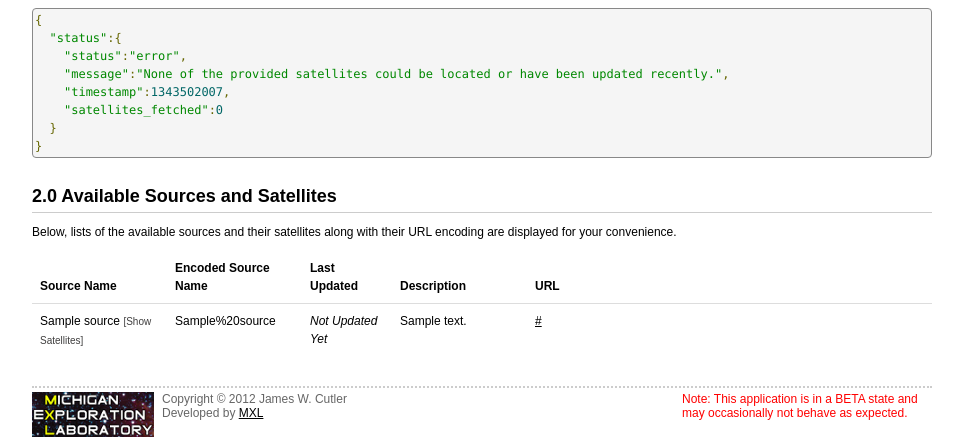
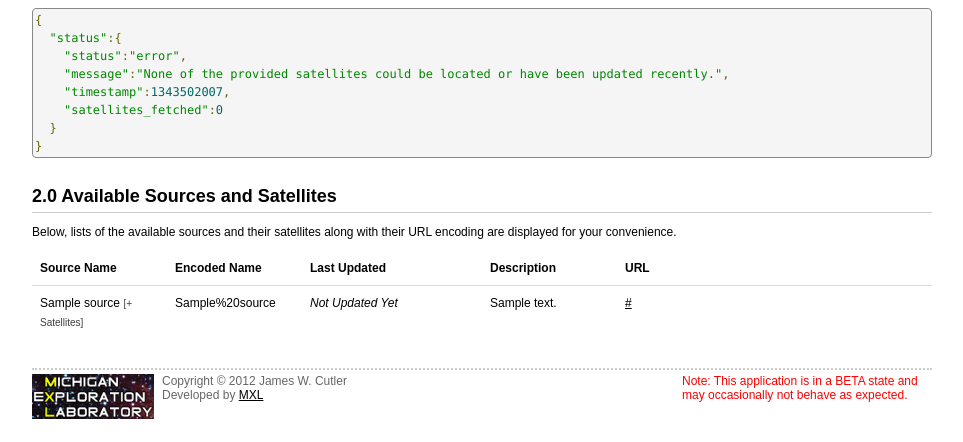
Before and after one commit to jwcutler/fetchTLE, a CakePHP app: the page made by www/app/View/Content/documentation.ctp in a window 1280 px wide. Shown: the part 2298-2740 px from the top of the page, without its empty margins (158-1121 px from the left). After the commit the page ends 2717 px from the top, so only its background shows below. Run offline with PHP 8.4 and a stand-in for CakePHP, Linux system fonts and the light colour scheme; the template is opened without the code that fills it: most values are stand-ins (such as "Sample title", 1, 10 or a date in 2020); data that the repository does not hold is empty; some libraries are stand-ins or nearby versions.

Commit message:
[Edit] Cleaned up spacing on documentation source table.

```diff
--- a/www/app/View/Content/documentation.ctp
+++ b/www/app/View/Content/documentation.ctp
@@ -23,11 +23,11 @@ $(document).ready(function(){
 	row_id = $(this).attr('rel');
 	link_content = $(this).html();
 
-	if (link_content == '[Hide Satellites]'){
-	    $(this).html('[Show Satellites]');
+	if (link_content == '[- Satellites]'){
+	    $(this).html('[+ Satellites]');
 	    $("#source_"+row_id).css("background-color","white");
 	} else {
-	    $(this).html('[Hide Satellites]');
+	    $(this).html('[- Satellites]');
 	    $("#source_"+row_id).css("background-color","#F5F5F5");
 	}
 
@@ -569,18 +569,18 @@ RAX-2
 	<thead>
 	    <tr>
 		<th width="15%">Source Name</th>
-				<th width="15%">Encoded Source Name</th>
-				<th width="10%">Last Updated</th>
+		<th width="15%">Encoded Name</th>
+		<th width="20%">Last Updated</th>
 		<th width="15%">Description</th>
-				<th width="45%">URL</th>
+		<th width="35%">URL</th>
 	    </tr>
 	</thead>
     <tbody>
 	<?php foreach($sources as $source): ?>
 	    <tr id="source_<?php echo $source['Source']['id']; ?>">
-					<td width="15%"><?php echo $source['Source']['name']; ?> <a class="expand_link" rel="<?php echo $source['Source']['id']; ?>">[Show Satellites]</a></td>
+		<td width="15%"><?php echo $source['Source']['name']; ?> <a class="expand_link" rel="<?php echo $source['Source']['id']; ?>">[+ Satellites]</a></td>
 		<td width="15%"><?php echo rawurlencode($source['Source']['name']); ?></td>
-					<td width="10%">
+		<td width="20%">
 		    <?php if (isset($source['Update'][0]['created_on'])): ?>
 			<?php echo date('m/d/Y G:i:s T', strtotime($source['Update'][0]['created_on'])); ?>
 		    <?php else: ?>
@@ -588,7 +588,7 @@ RAX-2
 		    <?php endif; ?>
 		</td>
 		<td width="15%"><?php echo $source['Source']['description']; ?></td>
-					<td width="45%"><a href="<?php echo $source['Source']['url']; ?>" target="_blank" class="link"><?php echo $source['Source']['url']; ?></a></td>
+		<td width="35%"><a href="<?php echo $source['Source']['url']; ?>" target="_blank" class="link"><?php echo $source['Source']['url']; ?></a></td>
 	    </tr>
 	    <tr id="satellites_<?php echo $source['Source']['id']; ?>" class="satellite_row">
 		<td colspan="1"></td>
```
Lines whose indentation alone changed are shown as unchanged.
